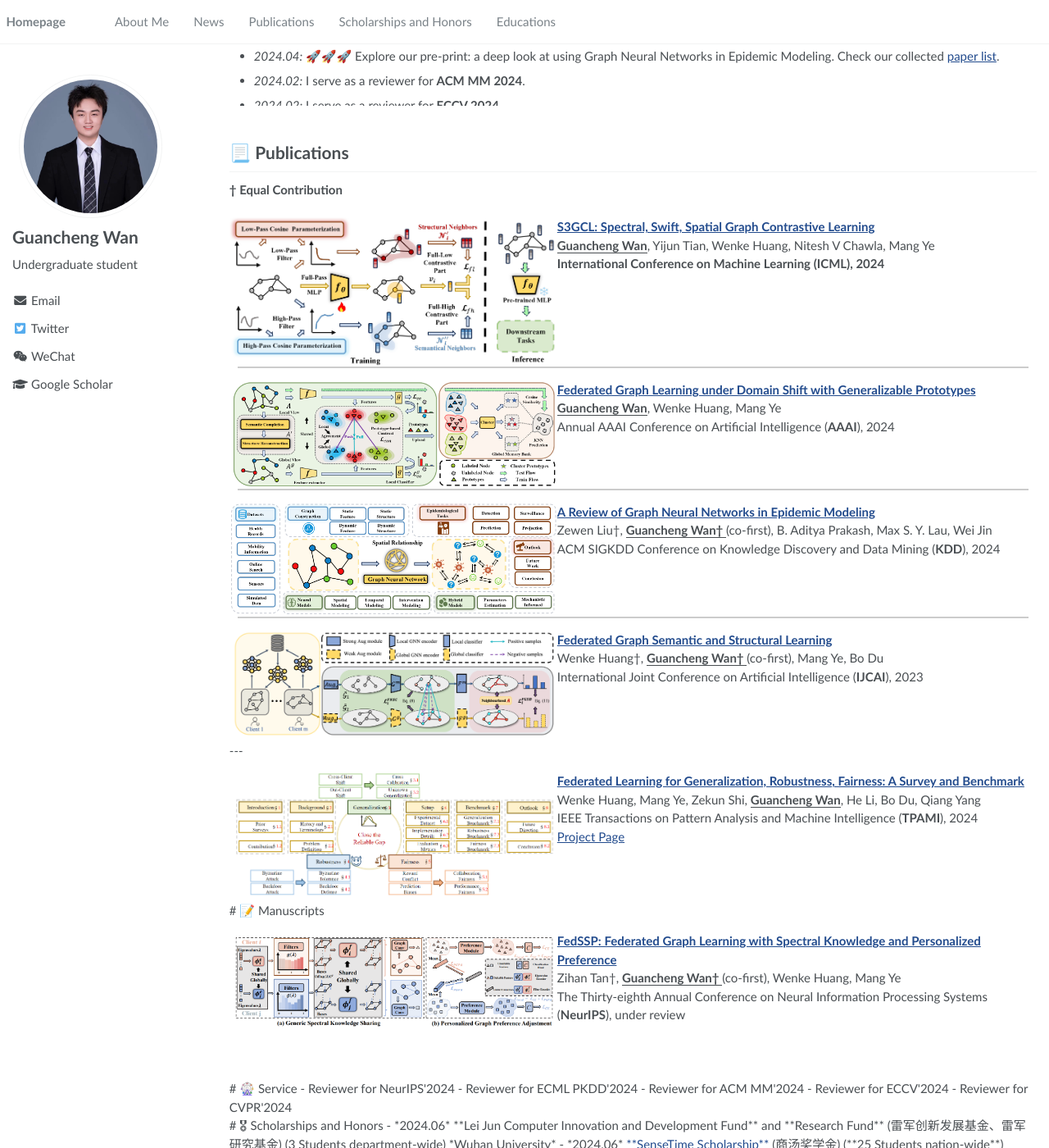
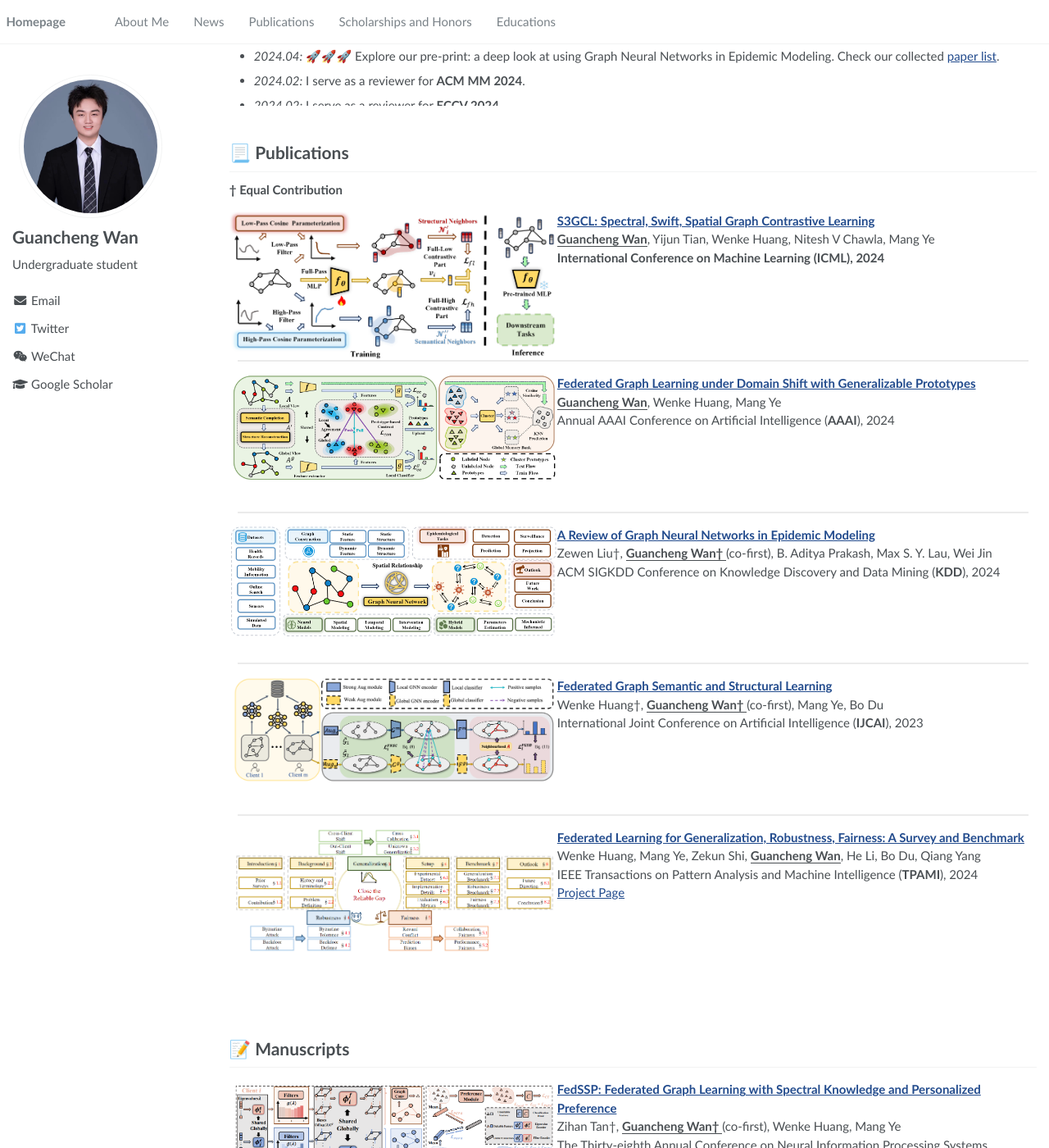
Before and after one commit to SuHui03/guanchengWan.github.io, a Jekyll site: the page built from _pages/about.md, in a window 1280 px wide and 1400 px high, scrolled down 673 px. Shown: the whole window at 82% size. Built offline with Jekyll 4.4.1, drawn with Linux system fonts in a browser that asks for light colours; some of the changed text lies outside the part shown.

Commit message:
Update about.md

```diff
--- a/_pages/about.md
+++ b/_pages/about.md
@@ -10,7 +10,7 @@ redirect_from:
 
 <style>
   dl {
-    margin-bottom: 0px; /* 调整这个值以获得合适的间距 */
+    margin-bottom: 100px; /* 调整这个值以获得合适的间距 */
     clear: both;
   }
 
@@ -97,7 +97,7 @@ c) Self-supervised Graph Learning
 # 📃 Publications
 
 **&dagger; Equal Contribution**
-<div class="publication-block">
+
 <dl>
   <dt><img align="left" width="400"
 hspace="10" wspace="20" src="../images/S3GCL_ICML24.png">
@@ -107,18 +107,10 @@ hspace="10" wspace="20" src="../images/S3GCL_ICML24.png">
 <dd><strong><u>Guancheng Wan</u></strong>, Yijun Tian, Wenke Huang, Nitesh V Chawla, Mang Ye</dd>
     <dd><strong> International Conference on Machine Learning (ICML), 2024 </strong></dd>
 </dl>
-<div >
+
 
 <hr>
-<!-- <br />
-<br />
-<br />
-<br />
-<br /> -->
 
-<!-- <hr> -->
-
-<!-- --- -->
 
 <dl >
   <dt><img align="left"  width="400"
@@ -131,11 +123,7 @@ hspace="10" wspace="20" src="../images/S3GCL_ICML24.png">
 
 <hr>
 
-<!-- <br />
-<br />
-<br /> -->
 
-<!-- --- -->
 
 <dl >
   <dt><img align="left" width="400"
@@ -148,14 +136,7 @@ hspace="10" wspace="20" src="../images/episurvey.png">
 
 <hr>
 
-<!-- <br/>
-<br/>
-<br /> -->
 
-<!-- <br/> -->
-
-
-<!-- --- -->
 <dl>
   <dt><img align="left" width="400"
 hspace="10"   wspace="20" src="../images/fgssl.png"></dt>
@@ -164,13 +145,8 @@ hspace="10"   wspace="20" src="../images/fgssl.png"></dt>
   <dd> International Joint Conference on Artificial Intelligence (<strong>IJCAI</strong>), 2023  </dd>
 </dl>
 
-<br />
-<br />
-<br />
+<hr>
 
-
-
----
 
 
 <dl>
@@ -184,12 +160,9 @@ hspace="10" wspace="20" src="../images/flsurvey.png">
     <dd><a href="https://github.com/WenkeHuang/MarsFL">Project Page</a></dd>
 </dl>
 
+
 <br/>
 <br/>
-<br/>
-
-
-
 
 
 # 📝 Manuscripts
@@ -207,9 +180,6 @@ hspace="10" wspace="20" src="../images/FedSSP.png">
 <br/>
 
 
-
-
-<br/>
 
 # 🎡 Service
 - Reviewer for NeurIPS'2024
```
Also changed, not shown: other parts of _pages/about.md (+1 -1 lines).
